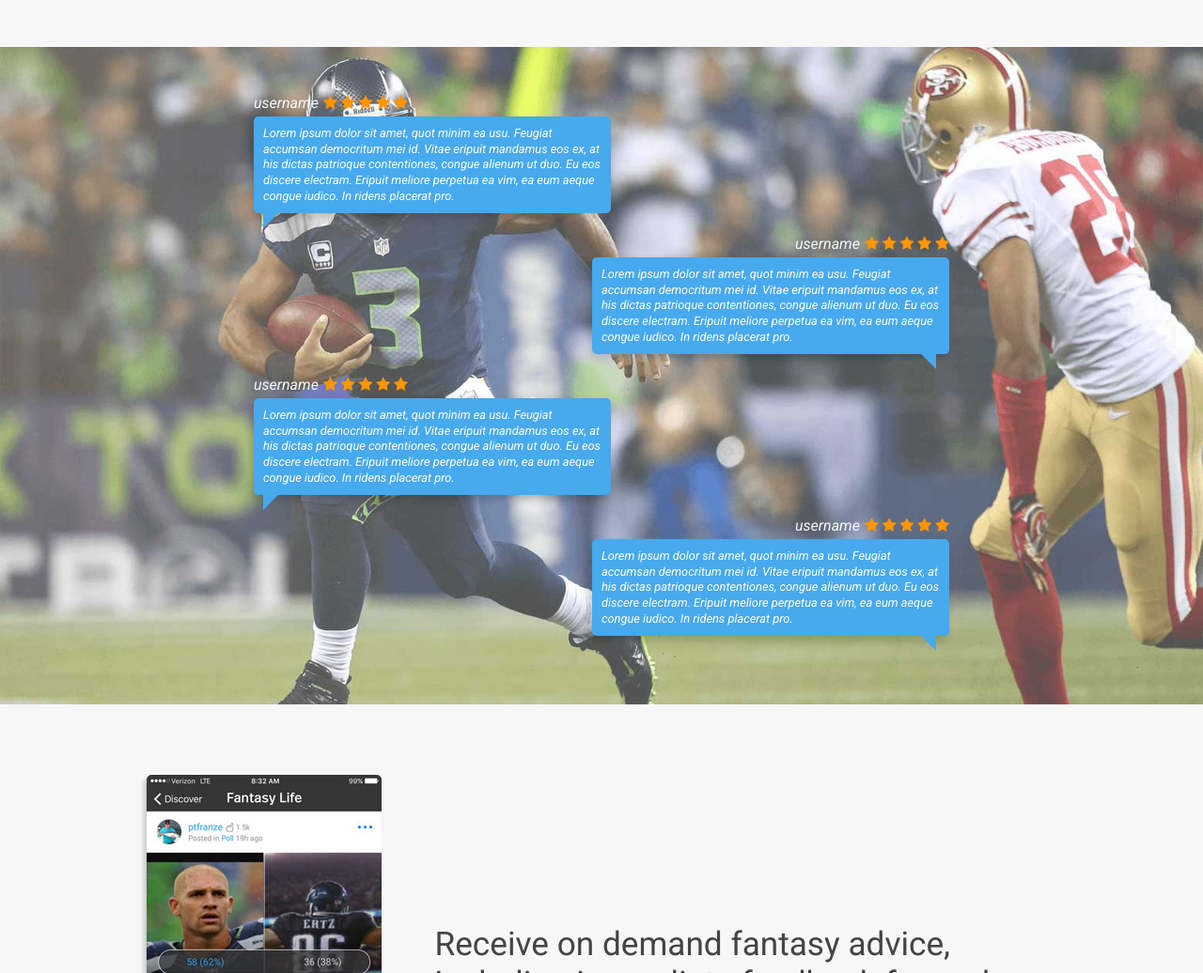
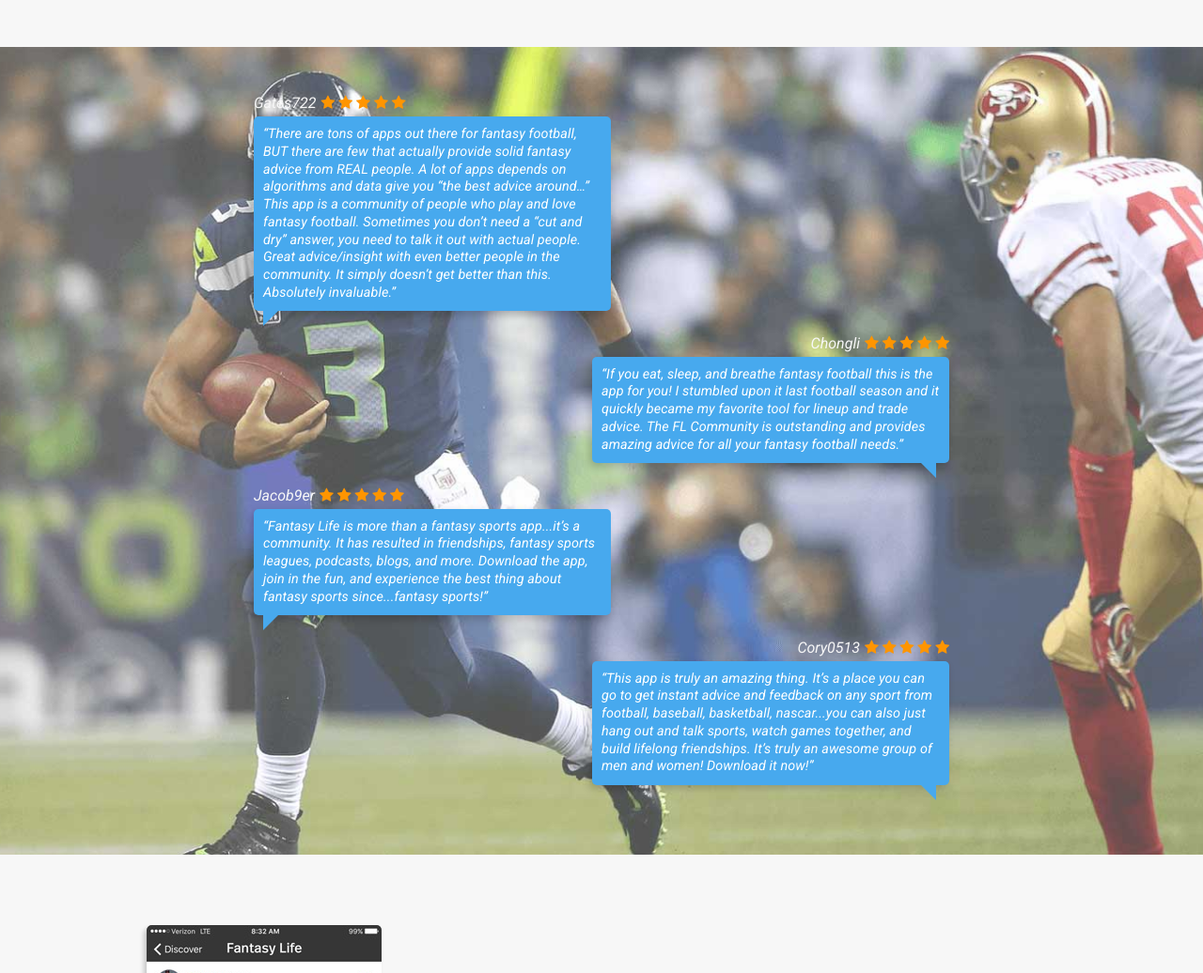
Before and after one commit to dgiraldo313/Fantasy_Life, a website built with webpack: page index.html in a window 1280 px wide. Shown: the part 920-1956 px from the top of the page at 94% size. Built offline with nearby package versions, Linux system fonts and the light colour scheme.

Commit message:
added reviews

```diff
--- a/index.html
+++ b/index.html
@@ -69,7 +69,7 @@
         <div class="content">
           <div class="reviews-container">
             <div class="review left">
-              <span class="username">username</span>
+              <span class="username">Gates722</span>
               <span class="stars">
                 <i class="fa fa-star" aria-hidden="true"></i>
                 <i class="fa fa-star" aria-hidden="true"></i>
@@ -77,16 +77,10 @@
                 <i class="fa fa-star" aria-hidden="true"></i>
                 <i class="fa fa-star" aria-hidden="true"></i>
               </span>
-              <p>Lorem ipsum dolor sit amet, quot minim ea usu.
- Feugiat accumsan democritum mei id.
-Vitae eripuit mandamus eos ex, at his dictas
-patrioque contentiones, congue alienum ut duo.
-Eu eos discere electram. Eripuit meliore
-perpetua ea vim, ea eum aeque congue
-iudico. In ridens placerat pro.</p>
+              <p>“There are tons of apps out there for fantasy football, BUT there are few that actually provide solid fantasy advice from REAL people. A lot of apps depends on algorithms and data give you “the best advice around…” This app is a community of people who play and love fantasy football. Sometimes you don’t need a “cut and dry” answer, you need to talk it out with actual people. Great advice/insight with even better people in the community. It simply doesn’t get better than this. Absolutely invaluable.”</p>
             </div>
             <div class="review right">
-              <span class="username">username</span>
+              <span class="username">Chongli</span>
               <span class="stars">
                 <i class="fa fa-star" aria-hidden="true"></i>
                 <i class="fa fa-star" aria-hidden="true"></i>
@@ -94,16 +88,10 @@
                 <i class="fa fa-star" aria-hidden="true"></i>
                 <i class="fa fa-star" aria-hidden="true"></i>
               </span>
-              <p>Lorem ipsum dolor sit amet, quot minim ea usu.
- Feugiat accumsan democritum mei id.
-Vitae eripuit mandamus eos ex, at his dictas
-patrioque contentiones, congue alienum ut duo.
-Eu eos discere electram. Eripuit meliore
-perpetua ea vim, ea eum aeque congue
-iudico. In ridens placerat pro.</p>
+              <p>“If you eat, sleep, and breathe fantasy football this is the app for you! I stumbled upon it last football season and it quickly became my favorite tool for lineup and trade advice. The FL Community is outstanding and provides amazing advice for all your fantasy football needs.”</p>
             </div>
             <div class="review left">
-              <span class="username">username</span>
+              <span class="username">Jacob9er</span>
               <span class="stars">
                 <i class="fa fa-star" aria-hidden="true"></i>
                 <i class="fa fa-star" aria-hidden="true"></i>
@@ -111,16 +99,10 @@
                 <i class="fa fa-star" aria-hidden="true"></i>
                 <i class="fa fa-star" aria-hidden="true"></i>
               </span>
-              <p>Lorem ipsum dolor sit amet, quot minim ea usu.
- Feugiat accumsan democritum mei id.
-Vitae eripuit mandamus eos ex, at his dictas
-patrioque contentiones, congue alienum ut duo.
-Eu eos discere electram. Eripuit meliore
-perpetua ea vim, ea eum aeque congue
-iudico. In ridens placerat pro.</p>
+              <p>“Fantasy Life is more than a fantasy sports app...it’s a community. It has resulted in friendships, fantasy sports leagues, podcasts, blogs, and more. Download the app, join in the fun, and experience the best thing about fantasy sports since...fantasy sports!”</p>
             </div>
             <div class="review right">
-              <span class="username">username</span>
+              <span class="username">Cory0513</span>
               <span class="stars">
                 <i class="fa fa-star" aria-hidden="true"></i>
                 <i class="fa fa-star" aria-hidden="true"></i>
@@ -128,13 +110,7 @@
                 <i class="fa fa-star" aria-hidden="true"></i>
                 <i class="fa fa-star" aria-hidden="true"></i>
               </span>
-              <p>Lorem ipsum dolor sit amet, quot minim ea usu.
- Feugiat accumsan democritum mei id.
-Vitae eripuit mandamus eos ex, at his dictas
-patrioque contentiones, congue alienum ut duo.
-Eu eos discere electram. Eripuit meliore
-perpetua ea vim, ea eum aeque congue
-iudico. In ridens placerat pro.</p>
+              <p>“This app is truly an amazing thing. It’s a place you can go to get instant advice and feedback on any sport from football, baseball, basketball, nascar...you can also just hang out and talk sports, watch games together, and build lifelong friendships. It’s truly an awesome group of men and women! Download it now!”</p>
             </div>
           </div>
         </div>
--- a/src/scss/styles.scss
+++ b/src/scss/styles.scss
@@ -52,9 +52,6 @@
 
 body {
   margin: 0px;
-  // background-color: $dark_white;
-  // max-width: 1245px;
-  // margin: auto;
 }
 // Header
 
@@ -64,7 +61,6 @@
   width: 100%;
   margin: auto;
   .left-container {
-    // height: 100%;
     justify-content: center;
     align-content: space-between;
     padding: 10px 10px 70px;
@@ -91,7 +87,6 @@
         text-align: center;
         margin-top: 5px;
         margin-bottom: 10px;
-        // text-shadow: -1px 1px 3px rgba(0, 0, 0, 0.2)
       }
     }
 
@@ -196,7 +191,6 @@
             .username {
               margin-right: 5px;
               color: $dark_white;
-              // font-weight: bold;
             }
             .stars {
               i {
@@ -205,7 +199,8 @@
 
             }
             p {
-              font-size: .8em;
+              font-size: .9em;
+              letter-spacing: .1px;
               line-height: 1.3em;
               margin-top: 5px;
               background-color: $light_blue;
```
